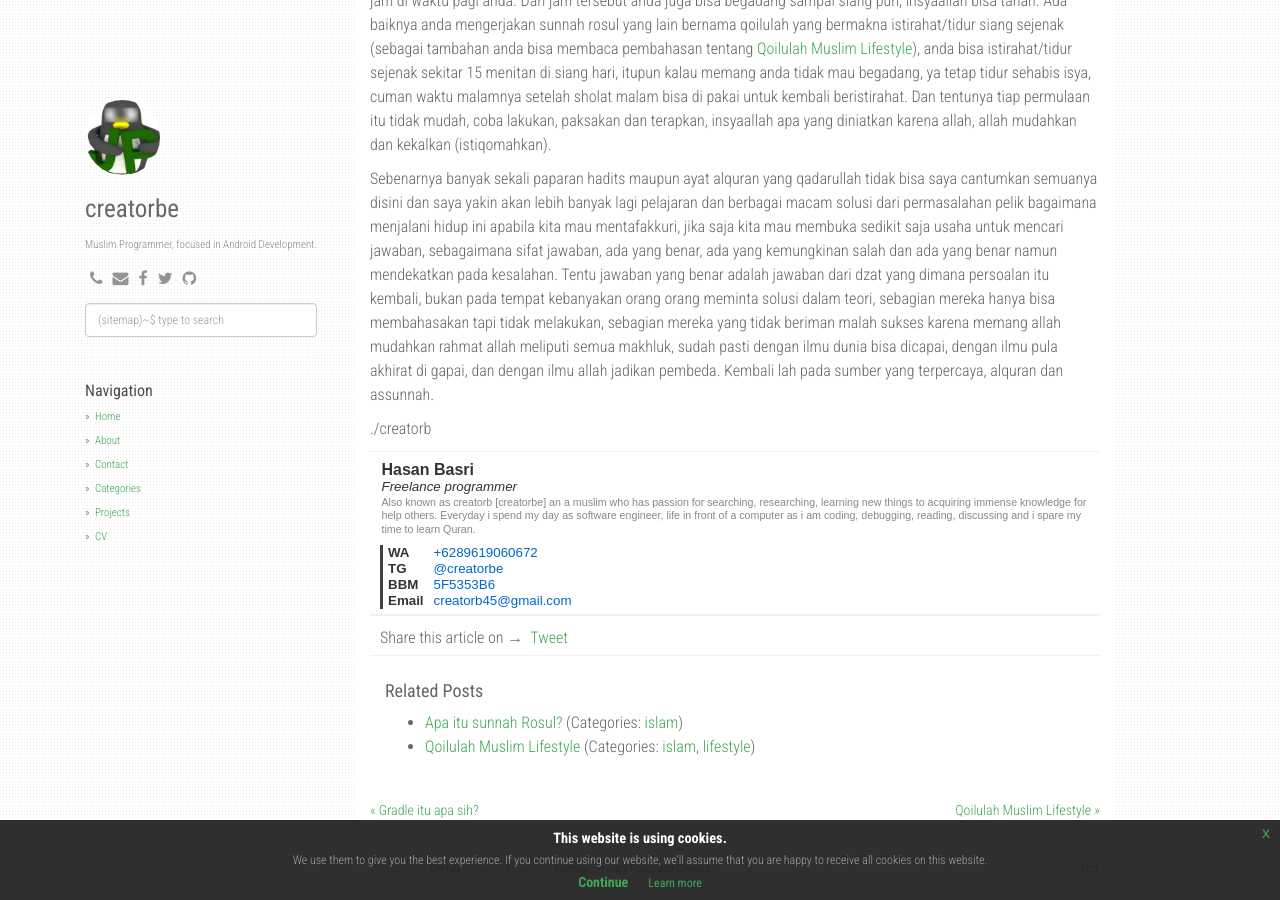
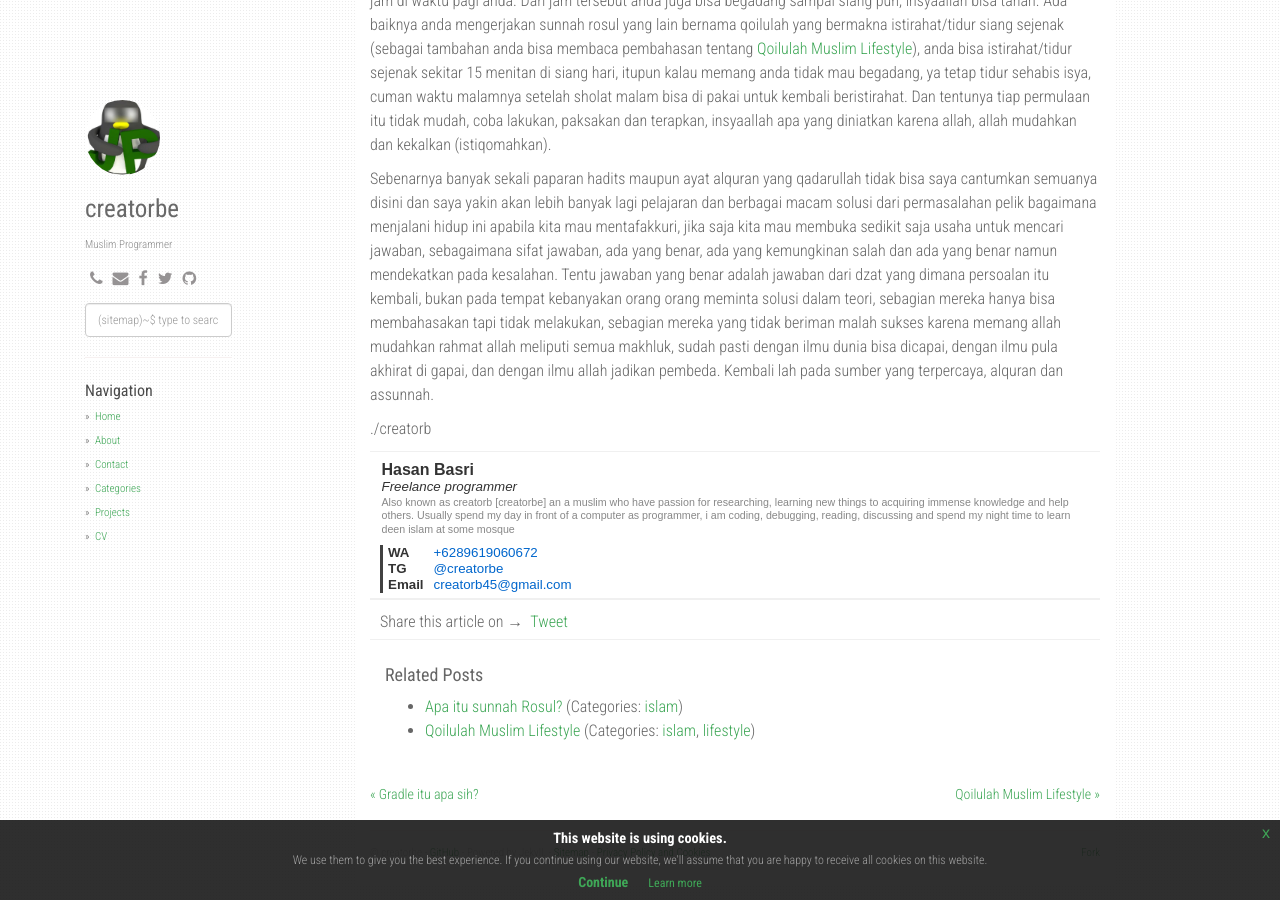
Before and after one commit to creatorbe/creatorbe.github.io, a Jekyll site: the page built from _posts/2017-03-31-begadang-menjalin-relasi-meraup-keuntungan-pasti-creatorbe.md, in a window 1280 px wide and 900 px high, scrolled down 2327 px. Built offline with Jekyll 4.4.1, drawn with Linux system fonts in a browser that asks for light colours; nearby versions of some CDN libraries; comment, search, counter and statistics services are not loaded.

Commit message:
update wordings

```diff
--- a/_config.yml
+++ b/_config.yml
@@ -1,9 +1,9 @@
 title: creatorbe links
 subtitle: A way to convert something into a readable string
-description: Hasan Basri aka creatorb/creatorbe an indonesian muslim programmer, writing about how he life as android developer in indonesia with islamic religion.
+description: Hasan Basri aka creatorb/creatorbe an indonesian muslim programmer, who wrote about islam and programming.
 author: creatorbe
 github: https://github.com/creatorbe
-about: Muslim Programmer, focused in Android Development.
+about: Muslim Programmer
 disqus_shortname: creatorbe
 google_analytics: UA-96556810-1
 avatar_url: /static/img/avatar.jpg
@@ -45,7 +45,8 @@
     - text: Projects
       url: /projects/
     - text: CV
-      url: /cv.html
+      # url: /cv.html
+      url: https://drive.google.com/drive/folders/1oveQMGdYK6KNpTYmZ5OlkjvRroiQ9Qx4
 
 url: "https://creatorbe.github.io"
 baseurl: ""
--- a/_includes/signature.html
+++ b/_includes/signature.html
@@ -13,7 +13,7 @@
                 </td>
             </tr>
             <p class="customline1">
-            <font style="font-family: Arial; font-size: 8pt; color: rgb(136, 136, 136);">Also known as creatorb [creatorbe] an a muslim who has passion for searching, researching, learning new things to acquiring immense knowledge for help others. Everyday i spend my day as software engineer, life in front of a computer as i am coding, debugging, reading, discussing and i spare my time to learn Quran.</font></p>
+            <font style="font-family: Arial; font-size: 8pt; color: rgb(136, 136, 136);">Also known as creatorb [creatorbe] an a muslim who have passion for researching, learning new things to acquiring immense knowledge and help others. Usually spend my day in front of a computer as programmer, i am coding, debugging, reading, discussing and spend my night time to learn deen islam at some mosque</font></p>
     <tr>
         <td style="border-left: 3px solid #414141; vertical-align: middle;">
             <table cellspacing="0" cellpadding="0" border="0" style="padding-left: 10px;">
@@ -32,13 +32,6 @@
                 </tr>
 
                 <tr>
-                    <td style="padding-right: 10px; padding-left: 5px; font-family: Arial; font-size: 10pt; color: rgb(51, 51, 51);"><strong>BBM</strong></td>
-                    <td style="font-family: Arial; font-size: 10pt;">
-                        <font style="font-family: Arial; font-size: 10pt;"><a href="https://raw.githubusercontent.com/creatorbe/creatorbe.github.io/master/static/img/bbm-creatorbe.jpg" target="_blank" style="color: #06c">5F5353B6</a></font>
-                    </td>
-                </tr>
-
-                <tr>
                     <td style="padding-right: 10px; padding-left: 5px; font-family: Arial; font-size: 10pt; color: rgb(51, 51, 51);"><strong> Email</strong></td>
                     <td style="font-family: Arial; font-size: 10pt;">
                         <font style="font-family: Arial; font-size: 10pt;"><a href="mailto:creatorb45@gmail.com" style="color: #06c">creatorb45@gmail.com</a></font>
```
Also changed, not shown: about.md (+1 -1 lines).
